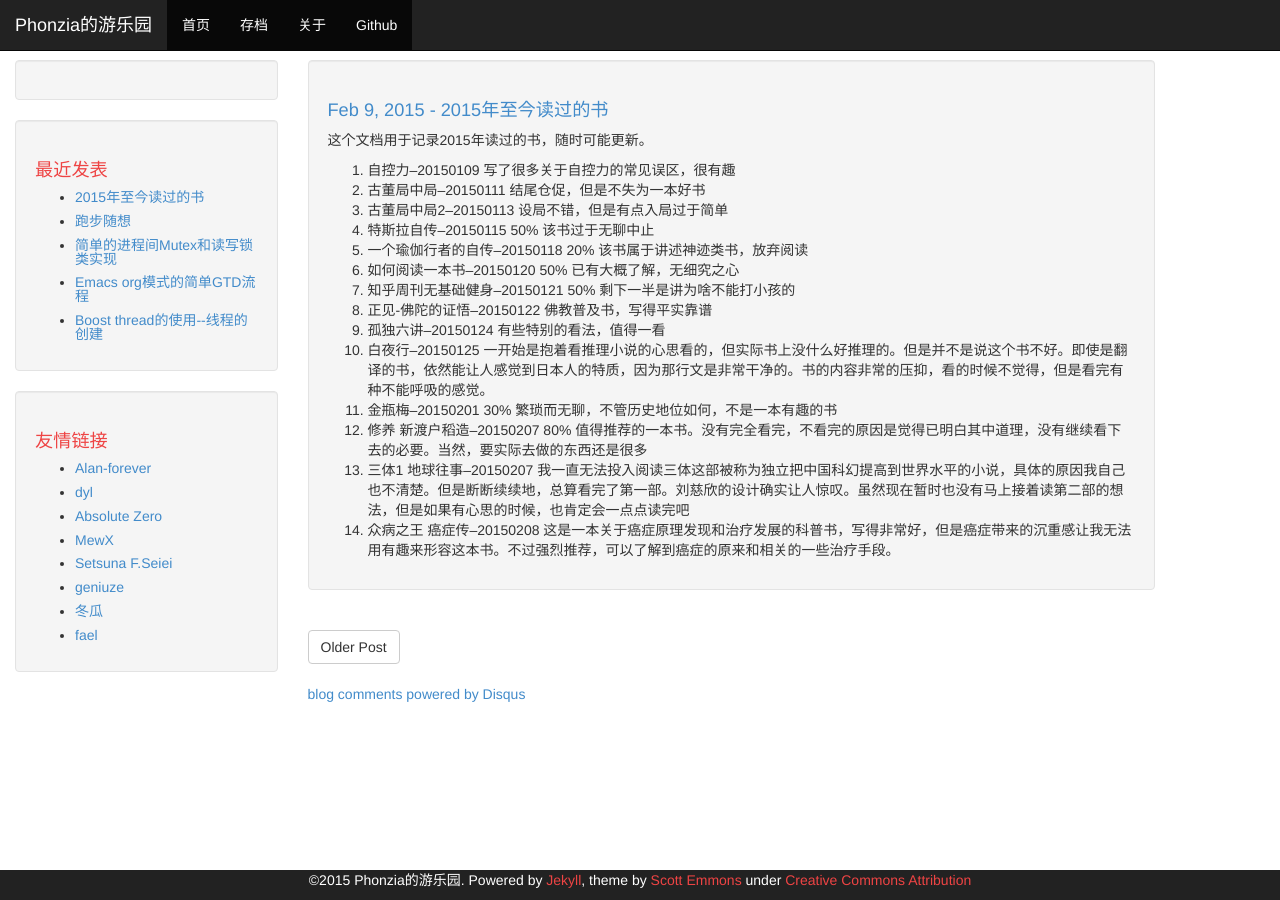
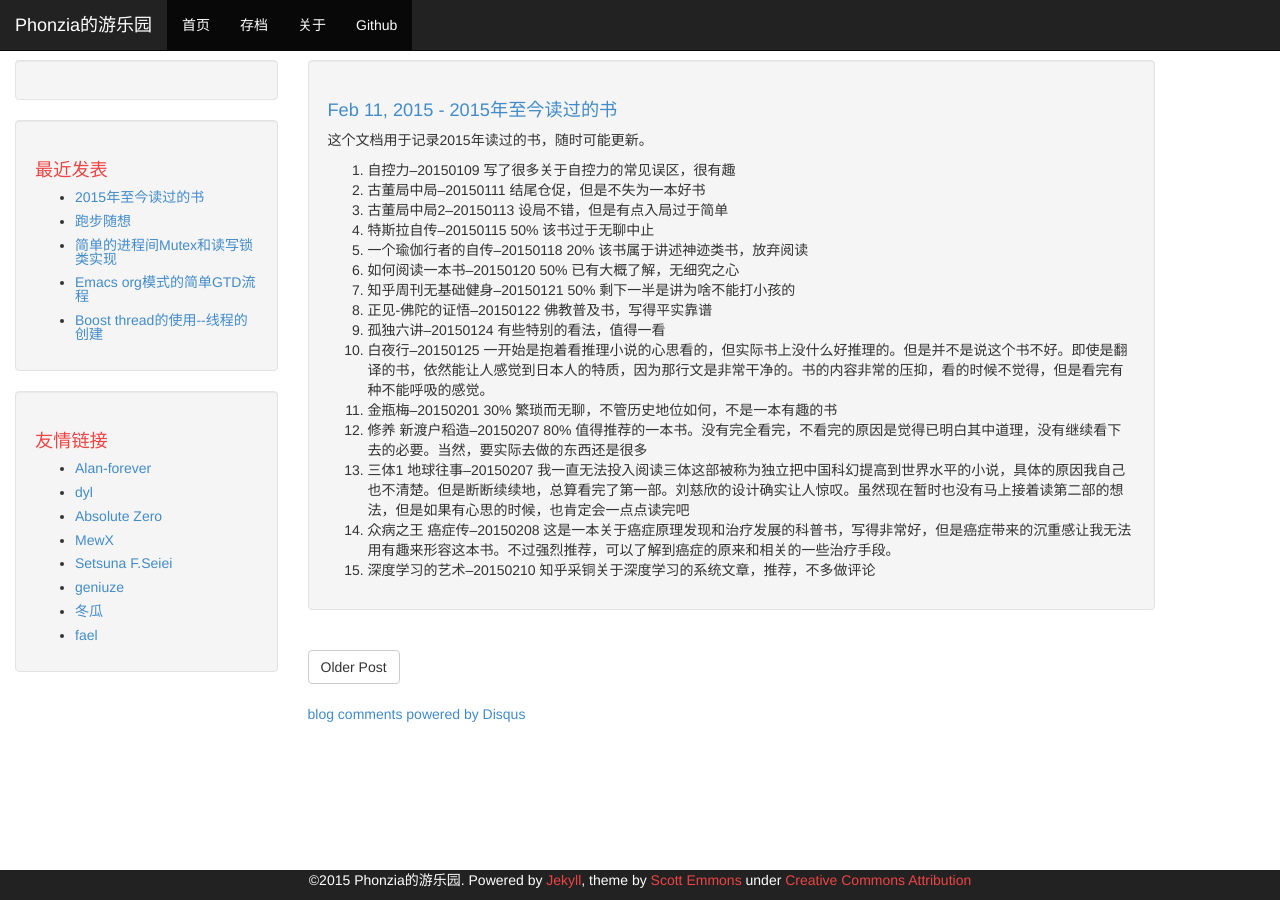
Before and after one commit to phonzia/old_blog, a Jekyll site: the page built from _posts/2015-02-11-BooksRead.md, in a window 1280 px wide. Built offline with Jekyll 4.4.1, drawn with Linux system fonts in a browser that asks for light colours; Markdown is read by kramdown in place of the engine named in the settings; comment, search, counter and statistics services are not loaded.

Commit message:
add books read

```diff
--- a/_posts/2015-02-09-BooksRead.md
+++ b/_posts/2015-02-11-BooksRead.md
@@ -19,3 +19,4 @@ title: "2015年至今读过的书"
 12. 修养 新渡户稻造--20150207 80% 值得推荐的一本书。没有完全看完，不看完的原因是觉得已明白其中道理，没有继续看下去的必要。当然，要实际去做的东西还是很多
 13. 三体1 地球往事--20150207 我一直无法投入阅读三体这部被称为独立把中国科幻提高到世界水平的小说，具体的原因我自己也不清楚。但是断断续续地，总算看完了第一部。刘慈欣的设计确实让人惊叹。虽然现在暂时也没有马上接着读第二部的想法，但是如果有心思的时候，也肯定会一点点读完吧
 14. 众病之王 癌症传--20150208 这是一本关于癌症原理发现和治疗发展的科普书，写得非常好，但是癌症带来的沉重感让我无法用有趣来形容这本书。不过强烈推荐，可以了解到癌症的原来和相关的一些治疗手段。
+15. 深度学习的艺术--20150210 知乎采铜关于深度学习的系统文章，推荐，不多做评论
```
